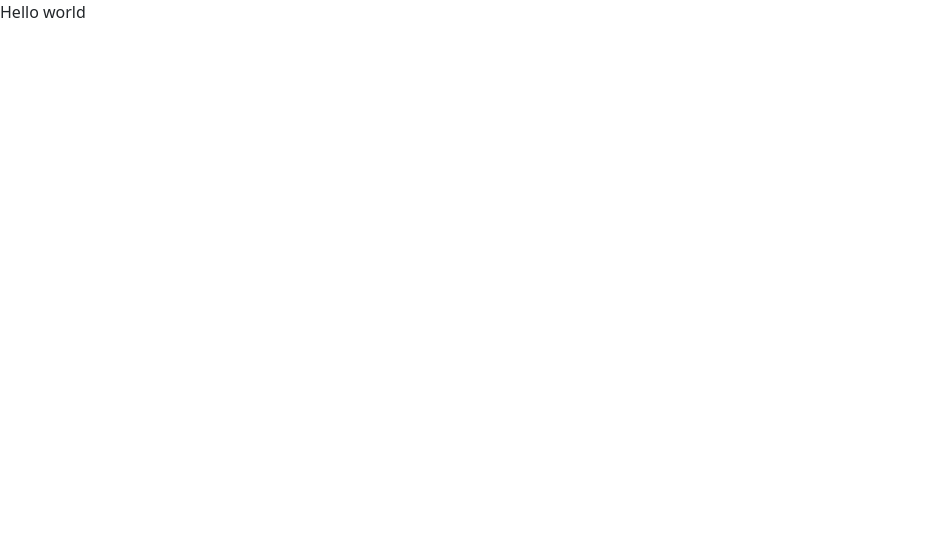
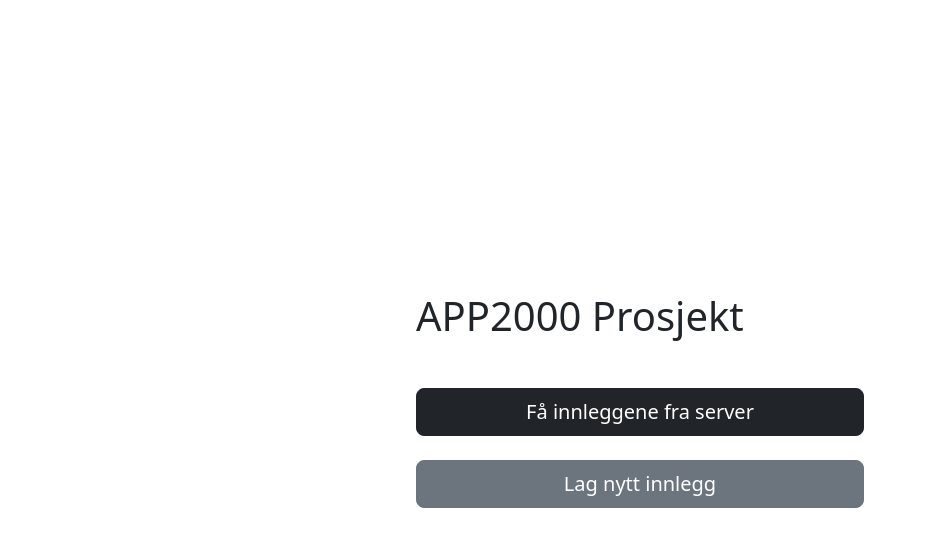
Before and after one commit to jonbonde/APP2000, a React (Create React App) app in the folder reactclient/: page / in a window 1280 px wide. Shown: the top 546 px of the page, without its empty margins (0-926 px from the left). Built offline with nearby package versions, Linux system fonts and the light colour scheme.

Commit message:
Dette er markedsplassen, er i App.js foreløpig

```diff
--- a/reactclient/src/App.js
+++ b/reactclient/src/App.js
@@ -1,11 +1,82 @@
-import React from "react";
+import React, { useState } from "react";
 
 function App() {
+  const [posts, setPosts] = useState({});
+
+  function getPosts() {
+    const url = "https://localhost:7107/get-all-posts";
+
+    fetch(url, {
+      method: "GET",
+    })
+      .then((response) => response.json())
+      .then((postsFromServer) => {
+        console.log(postsFromServer);
+        setPosts(postsFromServer);
+      })
+      .catch((error) => {
+        console.log(error);
+        alert(error);
+      });
+  }
+
   return (
-    <div>
-      Hello world
+    <div className="container">
+      <div className="row min-vh-100">
+        <div className="col d-flex flex-column justify-content-center align-items-center">
+          <div>
+            <h1>APP2000 Prosjekt</h1>
+
+            <div className="mt-5">
+              <button onClick={getPosts} className="btn btn-dark btn-lg w-100">
+                Få innleggene fra server
+              </button>
+              <button
+                onClick={() => {}}
+                className="btn btn-secondary btn-lg w-100 mt-4"
+              >
+                Lag nytt innlegg
+              </button>
+            </div>
+          </div>
+
+          {posts.length > 0 && renderPostsTable()}
+        </div>
+      </div>
     </div>
   );
+
+  function renderPostsTable() {
+    return (
+      <div className="table-responsive mt-5">
+        <table className="table table-bordered border-dark">
+          <thead>
+            <tr>
+              <th scope="col">PostId (PK)</th>
+              <th scope="col">Title</th>
+              <th scope="col">Content</th>
+              <th scope="col">CRUD OPerations</th>
+            </tr>
+          </thead>
+          <tbody>
+            {posts.map((post) => (
+              <tr key={post.postId}>
+                <th scope="row">{post.postId}</th>
+                <td>{post.title}</td>
+                <td>{post.content}</td>
+                <td>
+                  <button className="btn btn-dark btn-lg mx-3 my-3">Update</button>
+                  <button className="btn btn-secondary btn-lg">Delete</button>
+                </td>
+              </tr>
+            ))}
+          </tbody>
+        </table>
+
+        <button onClick={() => setPosts([])} className="btn btn-dark btn-lg w-100">Tøm innlegg array</button>
+      </div>
+    );
+  }
 }
 
 export default App;
```
